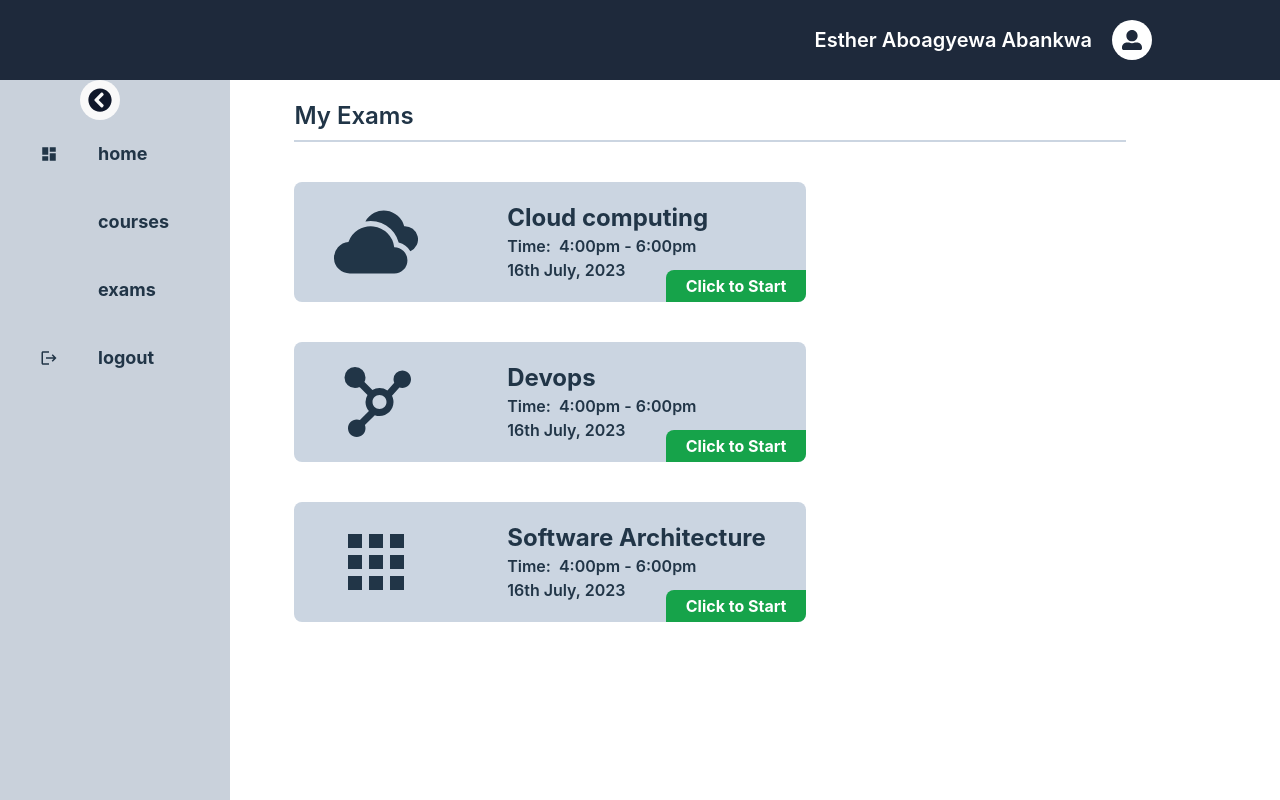
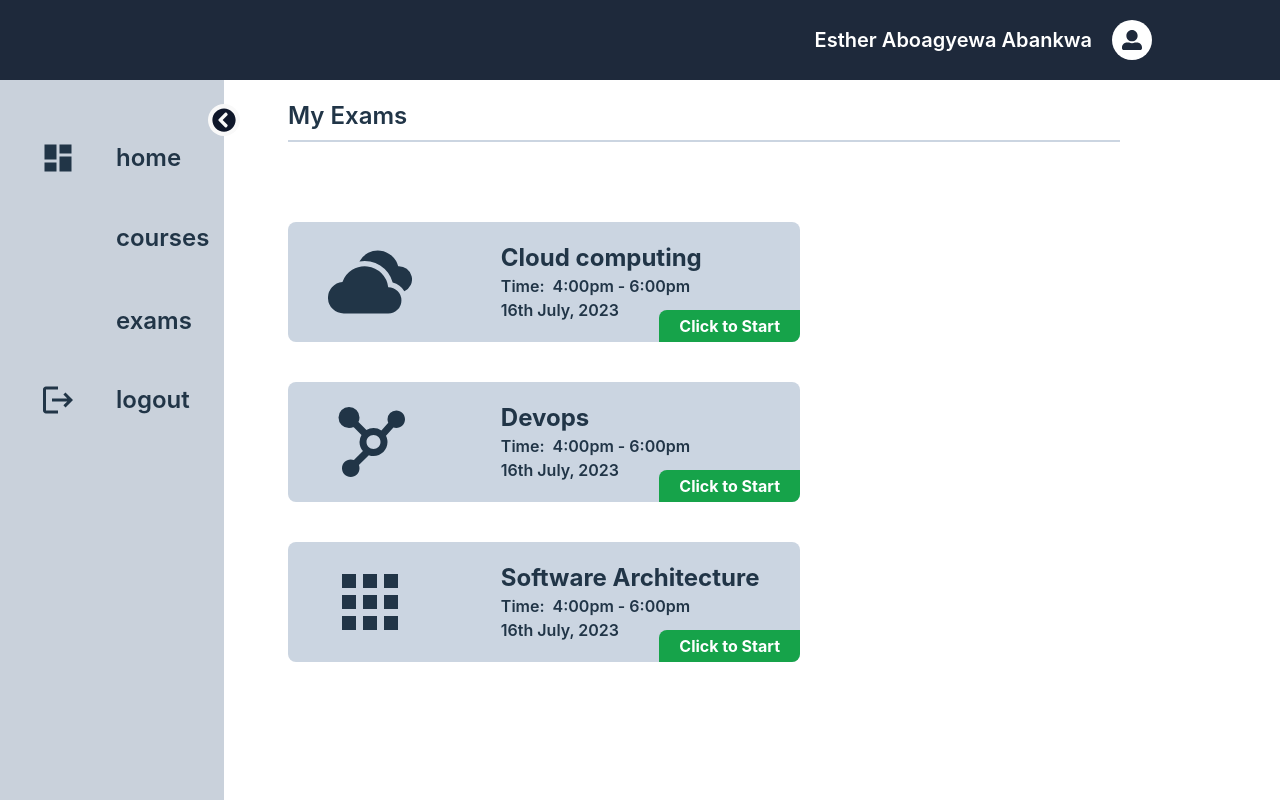
Before and after one commit to es-abab/My-Quiz-App, a React (Vite) app: page /home in a window 1280 px wide. Built offline with nearby package versions, Linux system fonts and the light colour scheme; some icons are missing.

Commit message:
side nav update

```diff
--- a/src/components/SideNav.jsx
+++ b/src/components/SideNav.jsx
@@ -45,31 +45,38 @@ const SideNav = () => {
       isSideNavOpen ? (
         <>
         <div>
-      <div className="relative bg-slate-400/50 w-[18vw] h-[90vh] py-10 tansition duration-400 ease-in-out">
+      <div className="relative bg-slate-400/50 w-[17.5vw] h-[90vh] py-10 tansition duration-400 ease-in-out">
         <div className="sidebar-header">
           {/* <img src={WhiteLogo} alt="logo" className="sidebar-whiteLogo" /> */}
         </div>
         <div className="menu-items">
           {menuItems.map((item, key) => (
             <div
-              className="flex gap-10 text-lg font-bold  py-5 px-10 w-full items-center cursor-pointer hover:bg-blue-300 duration-500 transition ease-in"
+              className="flex gap-10 text-4xl font-semibold  py-5 px-10 w-full items-center cursor-pointer hover:bg-blue-300 duration-500 transition ease-in"
               key={key}
               onClick={() => navigate(`${item.path}`)}
             >
               <div className="menuIcon">{item.icon}</div>
-              <div className="itemName">{item.name}</div>
+              <div className="itemName text-2xl">{item.name}</div>
             </div>
           ))}
         </div>
 
+        <button
+            className="absolute top-[1.5rem] right-[-1rem] p-[4px] text-slate-900 hover:text-slate-700 text-2xl bg-none border-none active-outline-none rounded-full tansition duration-400 ease-in-out"
+            onClick={handleToggleSideNav}
+          >
+            {isSideNavOpen ? <FaChevronCircleLeft /> : <FaChevronCircleRight />}
+          </button>
+
       </div>
       <div className="main">
-          <button
+          {/* <button
             className="fixed top-20 left-20 p-2 text-slate-900 hover:text-slate-700 text-2xl bg-none border-none active-outline-none rounded-full tansition duration-400 ease-in-out"
             onClick={handleToggleSideNav}
           >
             {isSideNavOpen ? <FaChevronCircleLeft /> : <FaChevronCircleRight />}
-          </button>
+          </button> */}
         </div>
       </div>
       </>
@@ -91,14 +98,21 @@ const SideNav = () => {
           ))}
         </div>
 
+        <button
+            className="absolute top-[1.5rem] right-[-1rem] p-[4px] text-slate-900 hover:text-slate-700 text-2xl bg-none border-none active-outline-none rounded-full tansition duration-400 ease-in-out"
+            onClick={handleToggleSideNav}
+          >
+            {isSideNavOpen ? <FaChevronCircleLeft /> : <FaChevronCircleRight />}
+          </button>
+
       </div>
       <div className="main">
-          <button
+          {/* <button
             className="fixed top-20 left-20 p-2 text-slate-900 hover:text-slate-700 text-2xl bg-none border-none active-outline-none rounded-full tansition duration-400 ease-in-out"
             onClick={handleToggleSideNav}
           >
             {isSideNavOpen ? <FaChevronCircleLeft /> : <FaChevronCircleRight />}
-          </button>
+          </button> */}
         </div>
       </div>
       )
--- a/src/pages/HomePage.jsx
+++ b/src/pages/HomePage.jsx
@@ -13,7 +13,7 @@ const HomePage = () => {
       <Nav />
       <div className="flex">
         <SideNav />
-        <div className="py-5 px-[5vw] w-[75vw]">
+        <div className="flex flex-col justify-right items-left py-5 px-[5vw] w-[75vw]">
           <div className="text-left text-2xl font-semibold border-b-2 border-b-slate-300 mb-10 pb-2 w-[100%]">My Exams</div>
           <div>
             <Exams />
```
